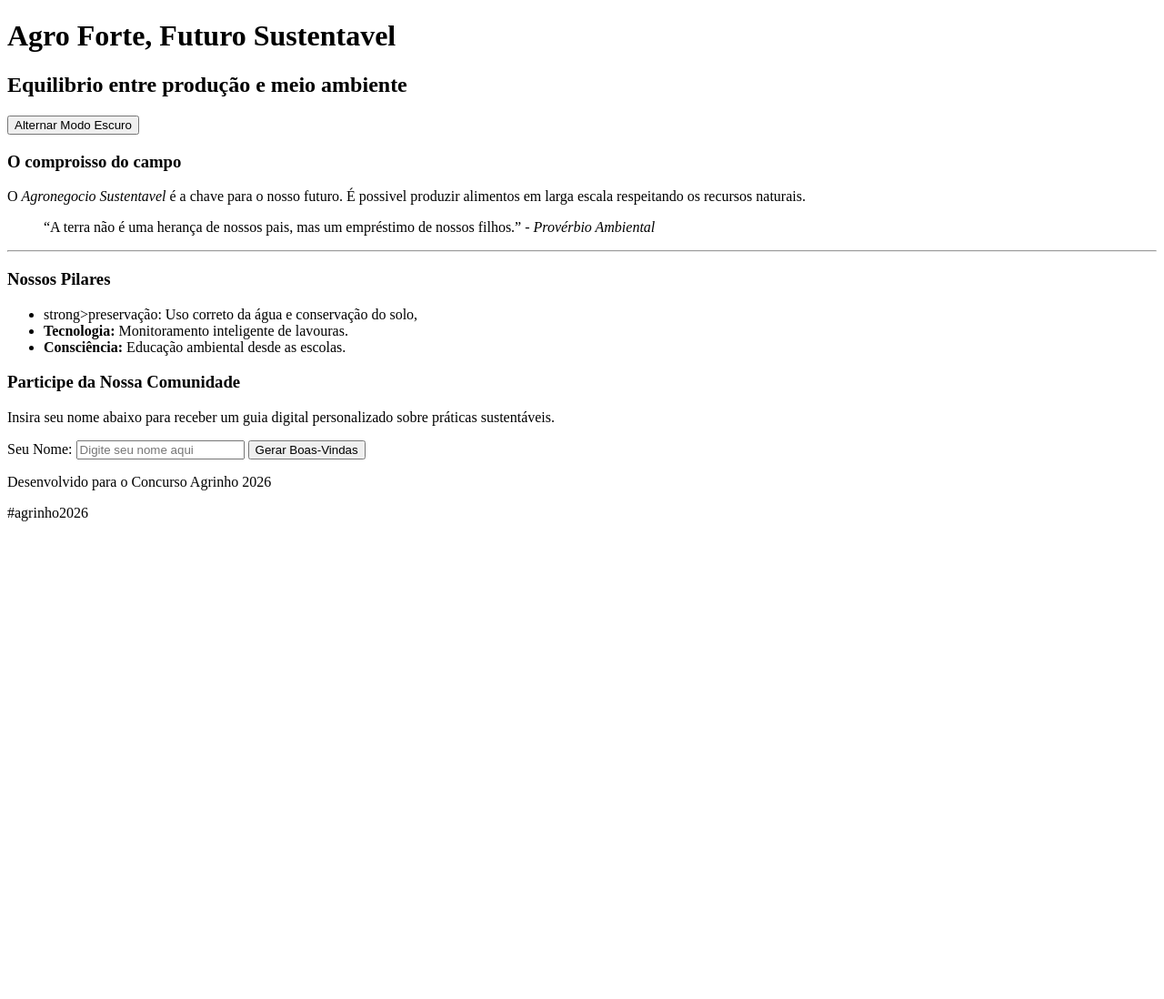
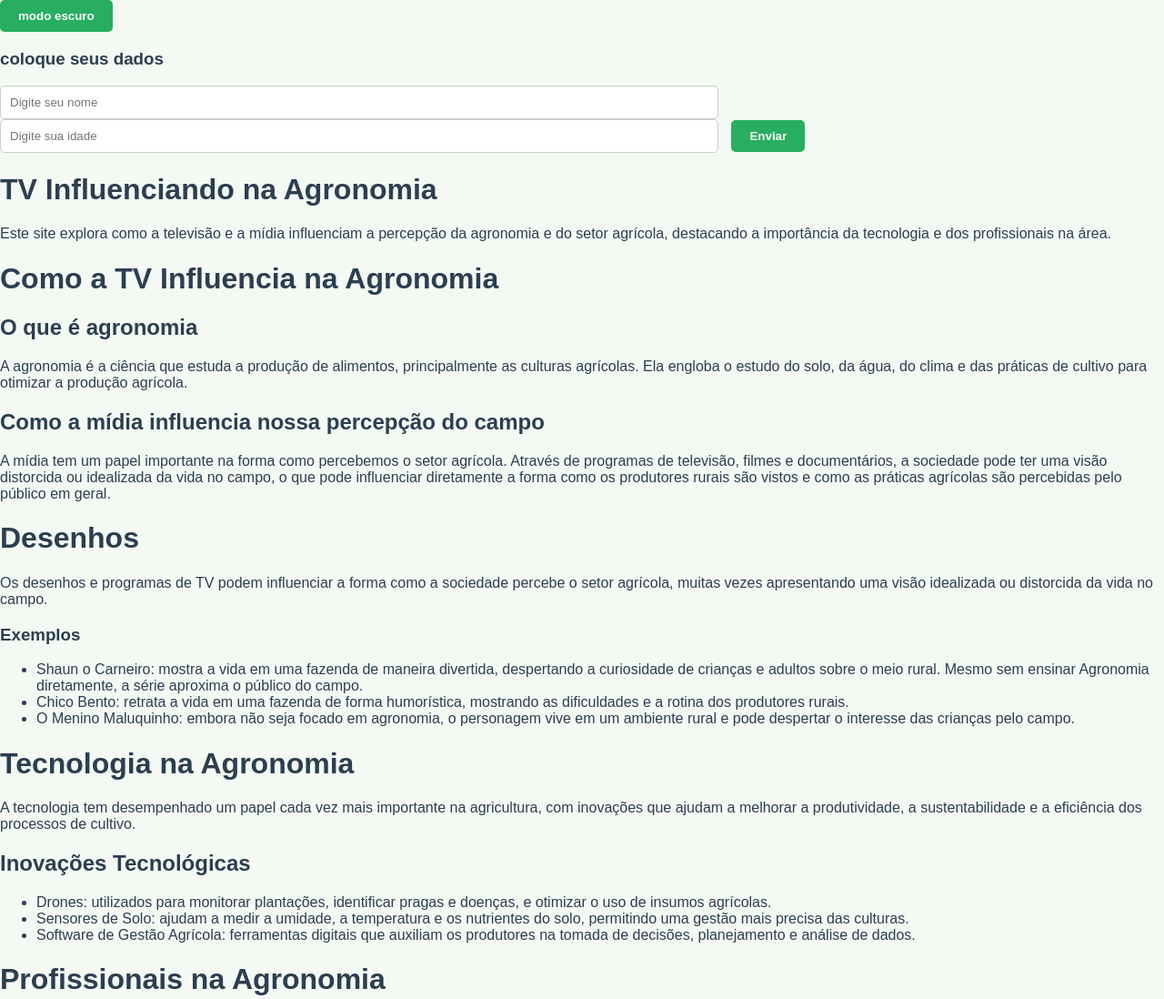
Before and after one commit to lucastait-aurax67/Agrinho2026, a plain HTML site: page index.html in a window 1280 px wide. Shown: the top 1098 px of the page at 91% size. Before the commit the page ends 800 px from the top, so only its background shows below. Drawn offline with Linux system fonts and the light colour scheme.

Commit message:
Update index.html

```diff
--- a/index.html
+++ b/index.html
@@ -2,59 +2,60 @@
 <html lang="pt-BR">
 <head>
     <meta charset="UTF-8">
-    <meta name="viewport" content="width=divice-width, initial-scale=1.0">
-    <title>Agrinho 2026 - Sustentabilidade</title>
-    <link rel="stylesheet" hret="style.css">
+    <meta name="viewport" content="width=device-width, initial-scale=1.0">
+    <title>TV Influenciando na Agronomia</title>
+    <link rel="stylesheet" href="style.css">
 </head>
 <body>
+     <button id="modoEscuro">modo escuro</button>
 
-    <header>
-        <h1>Agro Forte, Futuro Sustentavel</h1>
-        <h2>Equilibrio entre produção e meio ambiente</h2>
+     <div class="container">
 
-        <button id="botao-tema">Alternar Modo Escuro</button>
-    </header>
+        <div class="dados">
+    <h3>coloque seus dados</h3>
 
-    <main>
-        <selection class="conteudo-pricipal">
-            <h3>O comproisso do campo</h3>
-            <p>O <dfn>Agronegocio Sustentavel</dfn> é a chave para o nosso futuro. É possivel produzir alimentos em larga escala respeitando os recursos naturais.</p>
+    <input type="text" id="nome" placeholder="Digite seu nome">
 
-            <blockquote>
-                <q>A terra não é uma herança de nossos pais, mas um empréstimo de nossos filhos.</q>
-                <cite>- Provérbio Ambiental</cite>
-            </blockquote>
+    <input type="number" id="idade" placeholder="Digite sua idade">
 
-            <hr/> <h3>Nossos Pilares</h3>
-            <ul>
-                <li>strong>preservação:</strong> Uso correto da água e conservação do solo,</li>
-                <li><strong>Tecnologia:</strong> Monitoramento inteligente de lavouras.</li>
-                <li><strong>Consciência:</strong> Educação ambiental desde as escolas.</li>
-            </ul>
-        </section>
+    <button onclick="mostrarDados()">Enviar</button>
 
-        <section class="secao-interativa">
-            <h3>Participe da Nossa Comunidade</h3>
-            <p>Insira seu nome abaixo para receber um guia digital personalizado sobre práticas sustentáveis.</p>
+    <p id="resultado"></p>
+    </div>
 
-            <form id="formulario-usuario" onsubmit="event.preventDefault();">
-                <label for="nome-usuario">Seu Nome:</label>
-                <input type="text" id="nome-usuario" placeholder="Digite seu nome aqui" required>
 
-                <button type="button" id="botao-enviar">Gerar Boas-Vindas</button>
-            </form>
+        <h1>TV Influenciando na Agronomia</h1>
+        <p>Este site explora como a televisão e a mídia influenciam a percepção da agronomia e do setor agrícola, destacando a importância da tecnologia e dos profissionais na área.</p>
+    <h1>Como a TV Influencia na Agronomia</h1>
 
-            <div id="mensagem-boas-vindas" class="escondido">
-                <span id="texto-boas-vindas"></span>
-            </div>
-        </section>
-    </main>
+    <h2>O que é agronomia</h2>
+    <p>A agronomia é a ciência que estuda a produção de alimentos, principalmente as culturas agrícolas. Ela engloba o estudo do solo, da água, do clima e das práticas de cultivo para otimizar a produção agrícola.</p>
+    <h2>Como a mídia influencia nossa percepção do campo</h2>
+    <p>A mídia tem um papel importante na forma como percebemos o setor agrícola. Através de programas de televisão, filmes e documentários, a sociedade pode ter uma visão distorcida ou idealizada da vida no campo, o que pode influenciar diretamente a forma como os produtores rurais são vistos e como as práticas agrícolas são percebidas pelo público em geral.</p>
 
-    <footer>
-        <p>Desenvolvido para o Concurso Agrinho 2026</p>
-        <p>#agrinho2026</p>
-    </footer>
 
-    <script src="script.js"></script>
+     <h1>Desenhos</h1>
+     <p>Os desenhos e programas de TV podem influenciar a forma como a sociedade percebe o setor agrícola, muitas vezes apresentando uma visão idealizada ou distorcida da vida no campo.</p>
+     <h3>Exemplos</h3>
+        <ul>
+           <li>Shaun o Carneiro: mostra a vida em uma fazenda de maneira divertida, despertando a curiosidade de crianças e adultos sobre o meio rural. Mesmo sem ensinar Agronomia diretamente, a série aproxima o público do campo.</li>
+           <li>Chico Bento: retrata a vida em uma fazenda de forma humorística, mostrando as dificuldades e a rotina dos produtores rurais.</li>
+           <li>O Menino Maluquinho: embora não seja focado em agronomia, o personagem vive em um ambiente rural e pode despertar o interesse das crianças pelo campo.</li>
+        </ul>
+
+     <h1>Tecnologia na Agronomia</h1>
+     <p>A tecnologia tem desempenhado um papel cada vez mais importante na agricultura, com inovações que ajudam a melhorar a produtividade, a sustentabilidade e a eficiência dos processos de cultivo.</p>
+     <h2>Inovações Tecnológicas</h2>
+        <ul>
+            <li>Drones: utilizados para monitorar plantações, identificar pragas e doenças, e otimizar o uso de insumos agrícolas.</li>
+            <li>Sensores de Solo: ajudam a medir a umidade, a temperatura e os nutrientes do solo, permitindo uma gestão mais precisa das culturas.</li>
+            <li>Software de Gestão Agrícola: ferramentas digitais que auxiliam os produtores na tomada de decisões, planejamento e análise de dados.</li>
+        </ul>
+    <h1>Profissionais na Agronomia</h1>
+    <p>Os profissionais da agronomia desempenham um papel fundamental na produção de alimentos, desenvolvendo técnicas e soluções para melhorar a eficiência e a sustentabilidade da agricultura.</p>
+    </div>
+
+<script src="script.js"></script>
+
 </body>
 </html>
```
